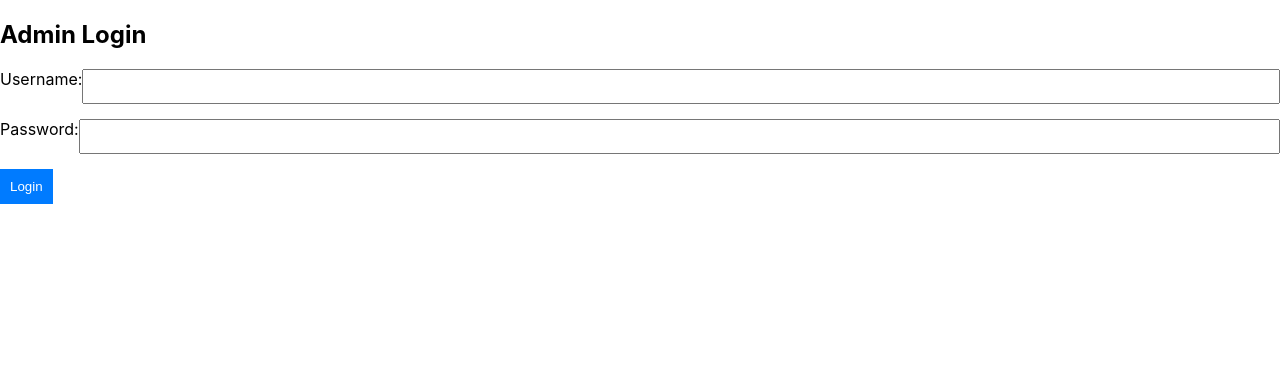
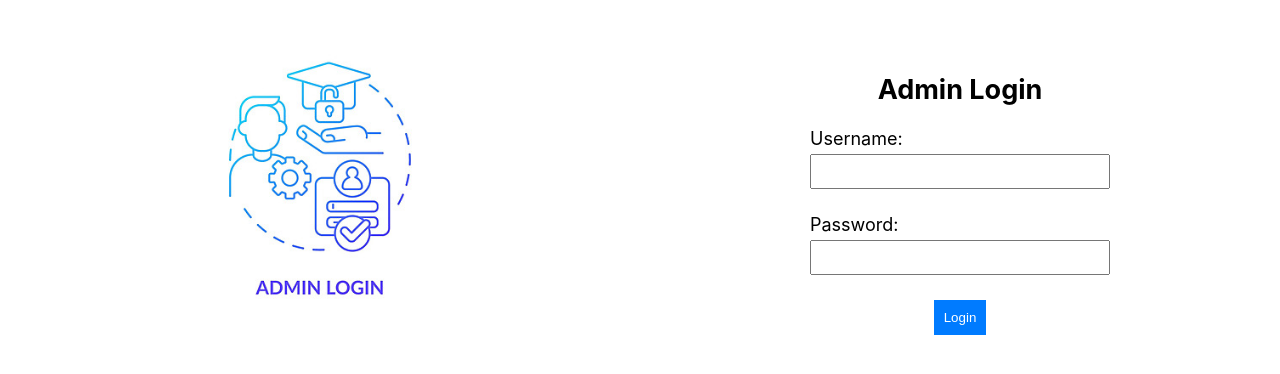
Before and after one commit to karishmarajput/cloud6, a React (Create React App) app in the folder client/: page /admin in a window 1280 px wide. Shown: the top 374 px of the page. Built offline with nearby package versions, Linux system fonts and the light colour scheme.

Commit message:
adminLogin Design

```diff
--- /dev/null
+++ b/client/src/pages/admin/AdminLogin.css
@@ -0,0 +1,85 @@
+.login-container {
+    width: 100%;
+  }
+
+  .flex-container-login {
+    display: flex;
+    flex-direction: row;
+  }
+
+  .image-section-login,
+  .form-section-login {
+    flex: 1;
+    padding: 20px;
+    overflow: hidden;
+  }
+
+  .image-section-login img {
+    max-width: 100%;
+    max-height: 100%;
+    height: auto;
+    display: flex;
+    margin: 0 auto;
+  }
+
+  .form-section-login {
+    display: flex;
+    flex-direction: column;
+    justify-content: center;
+    align-items: center;
+    max-width: 100%;
+    font-size: 18px;
+  }
+
+  .login-form {
+    width: 100%;
+    max-width: 300px;
+  }
+
+  .form-group-login {
+    margin-bottom: 15px;
+  }
+
+  .form-group-login-button {
+    margin-bottom: 15px;
+    display: flex;
+    flex-direction: column;
+    justify-content: center;
+    align-items: center;
+  }
+
+  label {
+    display: flex;
+    margin-bottom: 5px;
+    text-align: left;
+  }
+
+  input {
+    width: 100%;
+    padding: 8px;
+    box-sizing: border-box;
+    margin-bottom: 10px;
+  }
+
+  button {
+    padding: 10px;
+    background-color: #007bff;
+    color: #fff;
+    border: none;
+    cursor: pointer;
+
+  }
+
+  @media screen and (max-width: 768px) {
+    .flex-container {
+      flex-direction: column;
+    }
+
+    .form-section {
+      max-width: none;
+    }
+  }
+
+  button:hover {
+    background-color: #0056b3;
+  }
--- a/client/src/pages/admin/AdminLogin.js
+++ b/client/src/pages/admin/AdminLogin.js
@@ -1,5 +1,6 @@
 import React, { useState } from 'react';
 import { useNavigate } from 'react-router-dom';
+import './AdminLogin.css';
 
 function AdminLogin() {
   const [username, setUsername] = useState('');
@@ -50,33 +51,38 @@ function AdminLogin() {
   };
 
   return (
-    <div>
+    <div className="login-container">
+        <div className="flex-container-login">
+          <div className="image-section-login">
+            <img src="admin-login-side.jpg" alt="yo" />
+          </div>
+          <div className="form-section-login">
             <h2>Admin Login</h2>
-      <form onSubmit={handleSubmit}>
-        <div>
-          <label>
-            Username:
+            <form className="login-form" onSubmit={handleSubmit}>
+              <div className="form-group-login">
+                <label htmlFor="ogNumber">Username:</label>
                 <input
                   type="text"
+                  id="username"
                   value={username}
                   onChange={handleUsernameChange}
                 />
-          </label>
               </div>
-        <div>
-          <label>
-            Password:
+              <div className="form-group-login">
+                <label htmlFor="password">Password:</label>
                 <input
                   type="password"
+                  id="password"
                   value={password}
                   onChange={handlePasswordChange}
                 />
-          </label>
               </div>
-        <div>
+              <div className="form-group-login-button">
                 <button type="submit">Login</button>
               </div>
             </form>
+          </div>
+        </div>
       </div>
   );
 }
```
Also changed, not shown: client/public/admin-login-side.jpg (added). Lines whose indentation alone changed are shown as unchanged.
